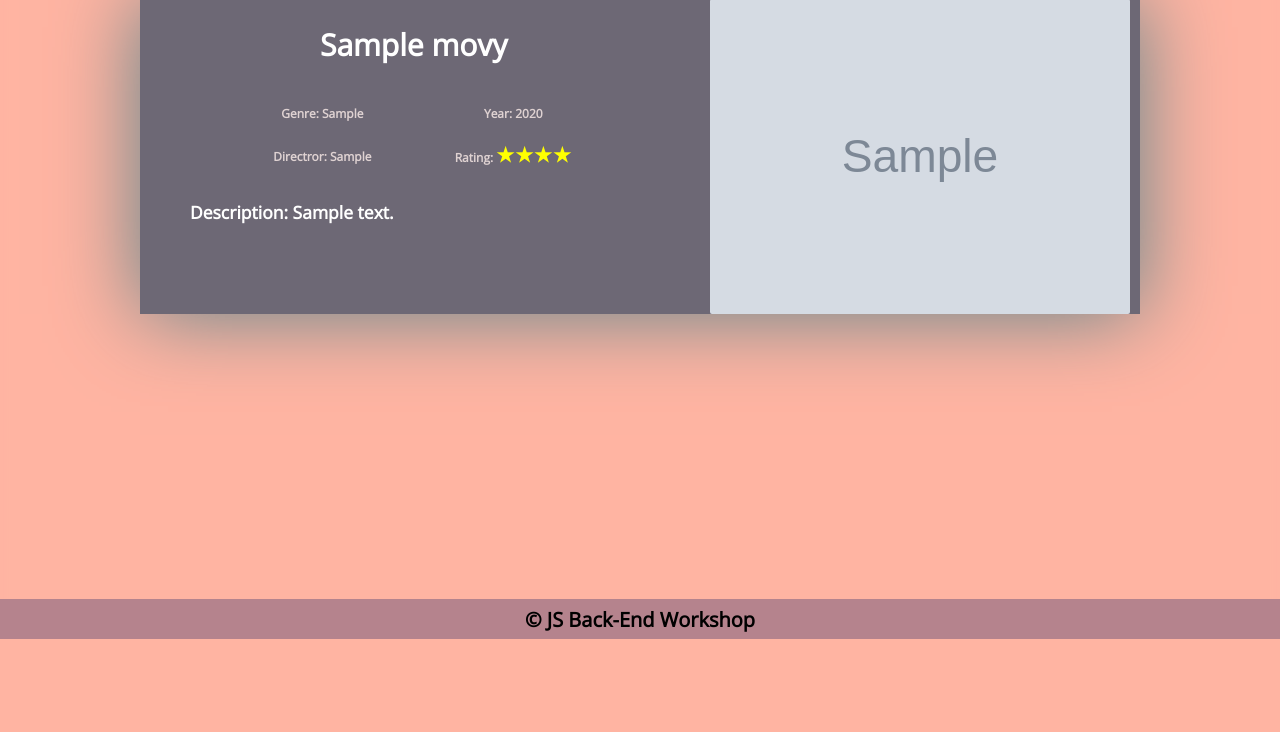
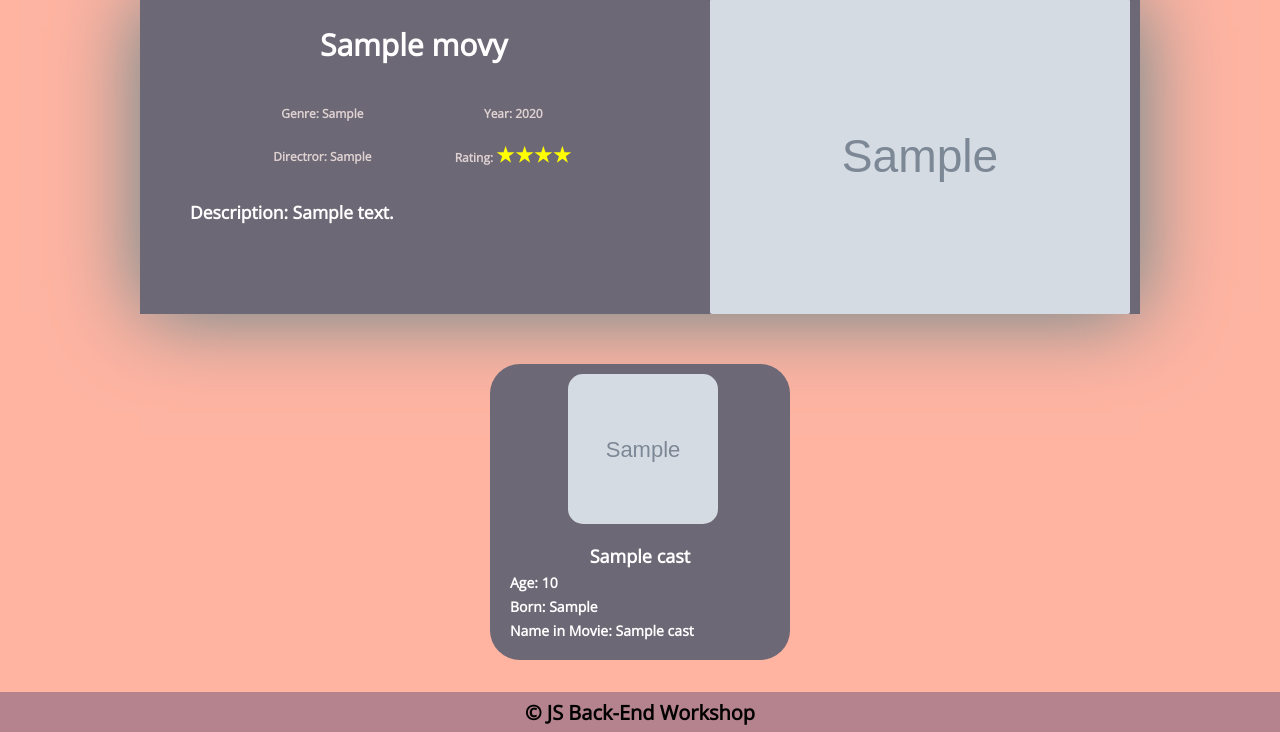
Before and after one commit to AssiaIlieva/Movie-magic, a Node server app: page /movies/600000000000000000000001 in a window 1280 px wide. Shown: the part 161-893 px from the top of the page. Before the commit the page ends 800 px from the top, so only its background shows below. Run offline with Node 20, Linux system fonts and the light colour scheme; tables that the repository leaves empty hold one stand-in row (values such as "Sample post"); grey boxes marked "Sample" are stand-in pictures; some libraries are stand-ins or nearby versions.

Commit message:
Show cast in the movie details page and populate movies in cast db

```diff
--- a/src/controllers/movieController.js
+++ b/src/controllers/movieController.js
@@ -22,8 +22,10 @@ router.post('/create', async (req, res) => {
 router.get('/movies/:movieId', async (req, res) => {
     const movieId = req.params.movieId;
     const movie = await movieService.getOne(movieId).lean();
+
     // TODO: to be changed with handlebars helpers
     movie.ratingStars = '&#x2605'.repeat(movie.rating);
+
     res.render('details', {movie});
 });
 
--- a/src/models/Cast.js
+++ b/src/models/Cast.js
@@ -29,7 +29,11 @@ const castSchema = new mongoose.Schema({
             },
             message: (props) => `${props.value} is invlid url for the castImage!`
         }
-    }
+    },
+    movies: [{
+        type: mongoose.Types.ObjectId,
+        ref: 'Movie'
+    }]
 })
 
 const Cast = mongoose.model('Cast', castSchema);
--- a/src/services/castService.js
+++ b/src/services/castService.js
@@ -1,5 +1,6 @@
 const Cast = require('../models/Cast');
+const Movie = require('../models/Movie');
 
 exports.getAll = () => Cast.find();
 
-exports.create = (castData) => Cast.create(castData)
+exports.create = (castData) => Cast.create(castData);
--- a/src/services/movieService.js
+++ b/src/services/movieService.js
@@ -1,8 +1,9 @@
-const Movie = require('../models/Movie')
+const Movie = require('../models/Movie');
+const Cast = require('../models/Cast');
 
 exports.getAll = () => Movie.find();
 
-exports.getOne = (movieId) => Movie.findById(movieId);
+exports.getOne = (movieId) => Movie.findById(movieId).populate('casts');
 
 // TODO:Filter result in mongoDB
 exports.search = async (title, genre, year) => {
@@ -26,5 +27,19 @@ result = await Movie.find().lean()
 exports.create = (movieData) => Movie.create(movieData);
 
 exports.attach = async (movieId, castId) => {
+    // TODO: validate castId if exists
+    // TODO: validate if cast is already added
+    // it can be done in one row
+    await Cast.findByIdAndUpdate(castId, {$push: {movies: movieId}})
     return await Movie.findByIdAndUpdate(movieId, {$push: {casts: castId}})
+
+    // or in more complicated way
+    // const movie = await this.getOne(movieId);
+    // const cast = await Cast.findById(castId);
+    // this is optional to populate movies to a cast
+    // movie.casts.push(cast);
+    // cast.movies.push(movie);
+    // await movie.save();
+    // await cast.save();
+    // return movie;
 }
--- a/src/views/details.hbs
+++ b/src/views/details.hbs
@@ -21,8 +21,25 @@
       </div>
     </div>
     <div class="card_right">
-      <img src="{{movie.imageURL}}" alt="image" />
+      <img src="{{movie.imageURL}}" alt="{{name}}" />
     </div>
+  </div>
+  <div class="main-cast-card">
+    {{#each movie.casts}}
+    <div class="cast-card">
+      <div class="card-img">
+        <img src="{{castImage}}" alt="cast" />
+      </div>
+      <div class="cast-info">
+        <h1>{{name}}</h1>
+        <h3>Age: {{age}}</h3>
+        <h3>Born: {{born}}</h3>
+        <h3>Name in Movie: {{nameInMovie}}</h3>
+      </div>
+    </div>
+    {{else}}
+    <h2>No cast yet</h2>
+    {{/each}}
   </div>
 
 </section>
```
